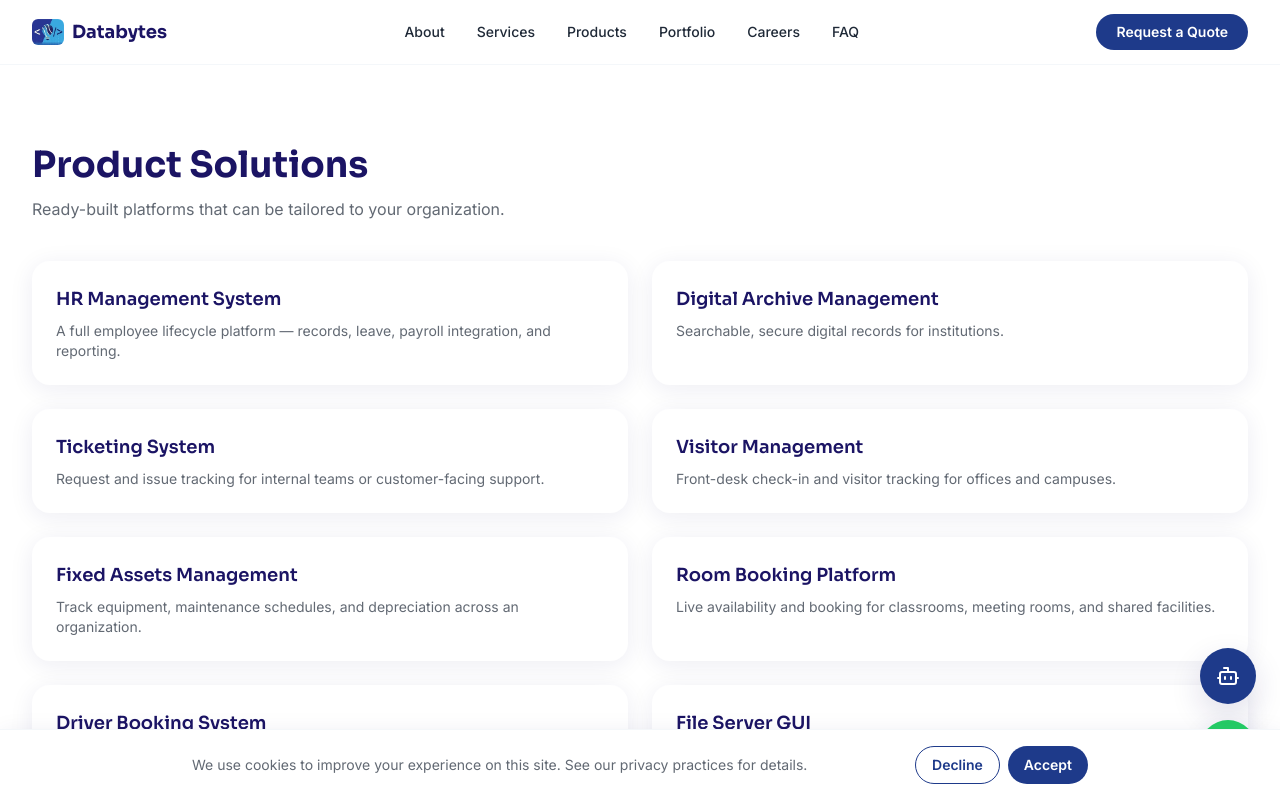
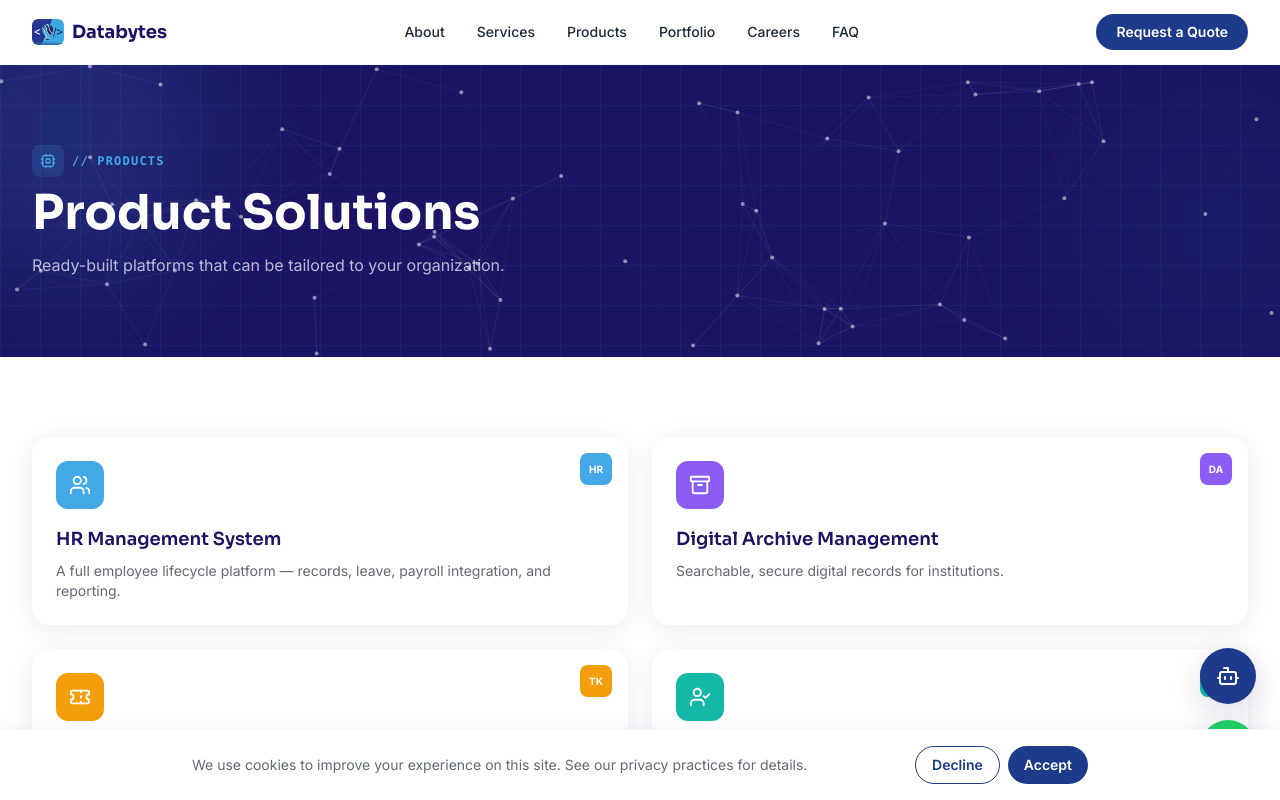
Before and after one commit to semelanie/Databytes, a Next.js app: page /products in a window 1280 px wide. Shown: the top 800 px of the page. Built offline with nearby package versions, Linux system fonts and the light colour scheme.

Commit message:
Add files via upload

```diff
--- a/src/app/products/page.tsx
+++ b/src/app/products/page.tsx
@@ -1,33 +1,34 @@
 import type { Metadata } from "next";
-import Link from "next/link";
 import { Container } from "@/components/ui/Container";
-import { Card } from "@/components/ui/Card";
+import { PageHeader } from "@/components/layout/PageHeader";
+import { ProductCard } from "@/components/sections/ProductCard";
 import { products } from "@/data/products";
 
 export const metadata: Metadata = { title: "Products" };
 
 export default function ProductsPage() {
   return (
-    <Container className="py-20">
-      <h1 className="font-display text-4xl font-bold text-navy">
-        Product Solutions
-      </h1>
-      <p className="mt-3 max-w-2xl text-ink/70">
-        Ready-built platforms that can be tailored to your organization.
-      </p>
-
-      <div className="mt-10 grid gap-6 md:grid-cols-2">
-        {products.map((product) => (
-          <Link key={product.slug} href={`/products/${product.slug}`}>
-            <Card className="h-full">
-              <h2 className="font-display text-lg font-semibold text-navy">
-                {product.title}
-              </h2>
-              <p className="mt-2 text-sm text-ink/70">{product.summary}</p>
-            </Card>
-          </Link>
-        ))}
-      </div>
-    </Container>
+    <>
+      <PageHeader
+        eyebrow="Products"
+        title="Product Solutions"
+        description="Ready-built platforms that can be tailored to your organization."
+      />
+      <Container className="py-20">
+        <div className="grid gap-6 md:grid-cols-2">
+          {products.map((product) => (
+            <ProductCard
+              key={product.slug}
+              slug={product.slug}
+              title={product.title}
+              summary={product.summary}
+              icon={<product.icon size={22} aria-hidden="true" />}
+              accent={product.accent}
+              badge={product.badge}
+            />
+          ))}
+        </div>
+      </Container>
+    </>
   );
 }
```
